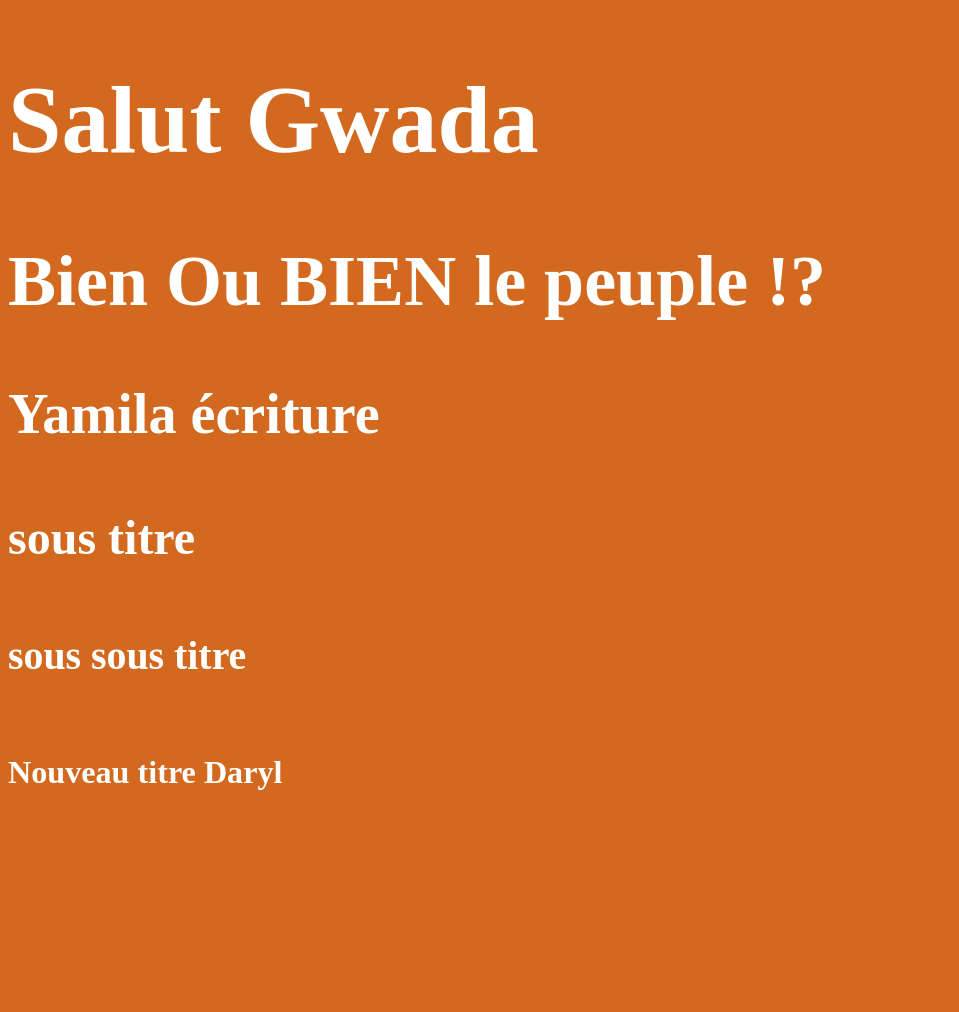
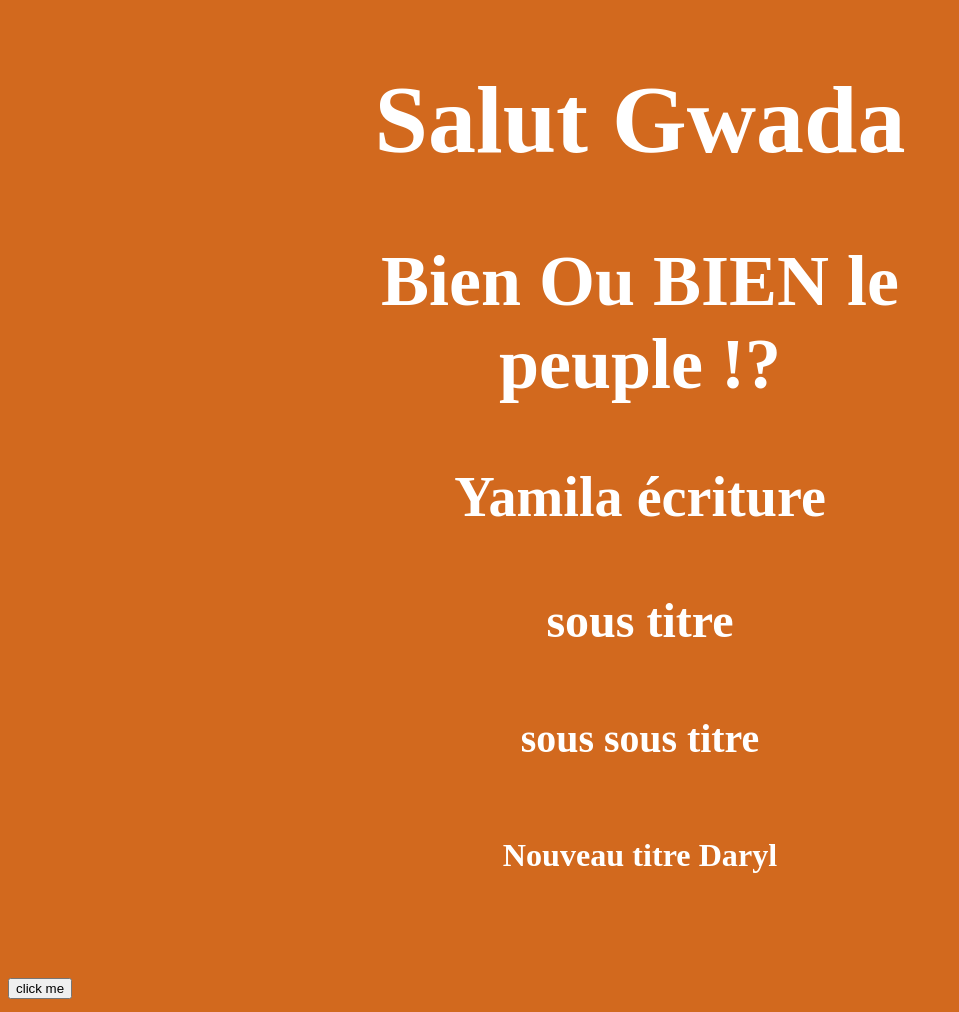
Before and after one commit to Jess-Jams/projet-gwada, a plain HTML site: page index.html in a window 1280 px wide. Shown: the whole page, without its empty margins (0-959 px from the left). Before the commit the page ends 866 px from the top, so only its background shows below. Drawn offline with Linux system fonts and the light colour scheme.

Commit message:
add button Js

```diff
--- a/index.html
+++ b/index.html
@@ -9,12 +9,16 @@
     <title>Document</title>
 </head>
 <body>
+    <div id="bloc">
+        <h1> Salut Gwada</h1>
+        <h2>Bien Ou BIEN le peuple !?</h2>
+        <h3>Yamila écriture</h3>
+        <h4>sous titre</h4>
+        <h5>sous sous titre</h5>
+        <h6>Nouveau titre Daryl</h6>
+    </div>
 
-    <h1> Salut Gwada</h1>
-    <h2>Bien Ou BIEN le peuple !?</h2>
-    <h3>Yamila écriture</h3>
-    <h4>sous titre</h4>
-    <h5>sous sous titre</h5>
-    <h6>Nouveau titre Daryl</h6>
+    <input type="button" value="click me">
+
 </body>
 </html>
```
